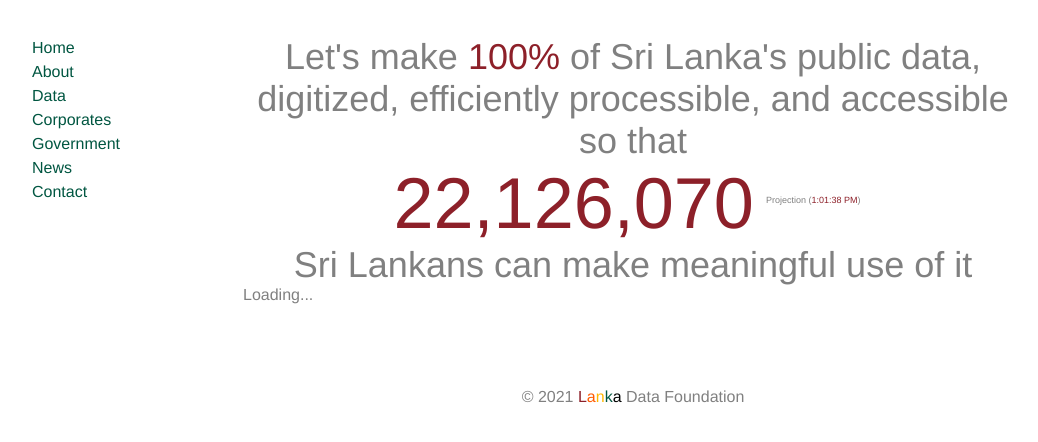
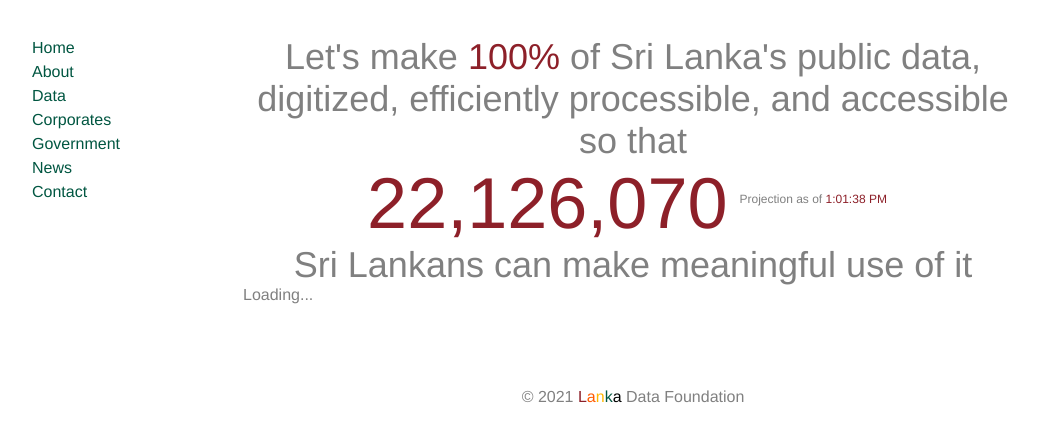
Before and after one commit to nuuuwan/datafoundation_lk, a React (Create React App) app: page / in a window 1280 px wide. Shown: the top 442 px of the page, without its empty margins (7-1045 px from the left). Built offline with nearby package versions, Linux system fonts and the light colour scheme; no server answers.

Commit message:
Added population projection time - 2

```diff
--- a/src/stateful/atoms/Population.css
+++ b/src/stateful/atoms/Population.css
@@ -4,7 +4,7 @@
 }
 
 .div-projection {
-  font-size: 9px;
+  font-size: 12px;
   color: gray;
   padding: 12px;
 }
--- a/src/stateful/atoms/Population.js
+++ b/src/stateful/atoms/Population.js
@@ -34,9 +34,8 @@ export default function Population() {
       <span className="div-population">
         {formatPop(population)}
         <sup className="div-projection">
-          Projection (
+          {'Projection as of '}
           <strong>{new Date().toLocaleTimeString()}</strong>
-          )
         </sup>
       </span>
     </strong>
```
